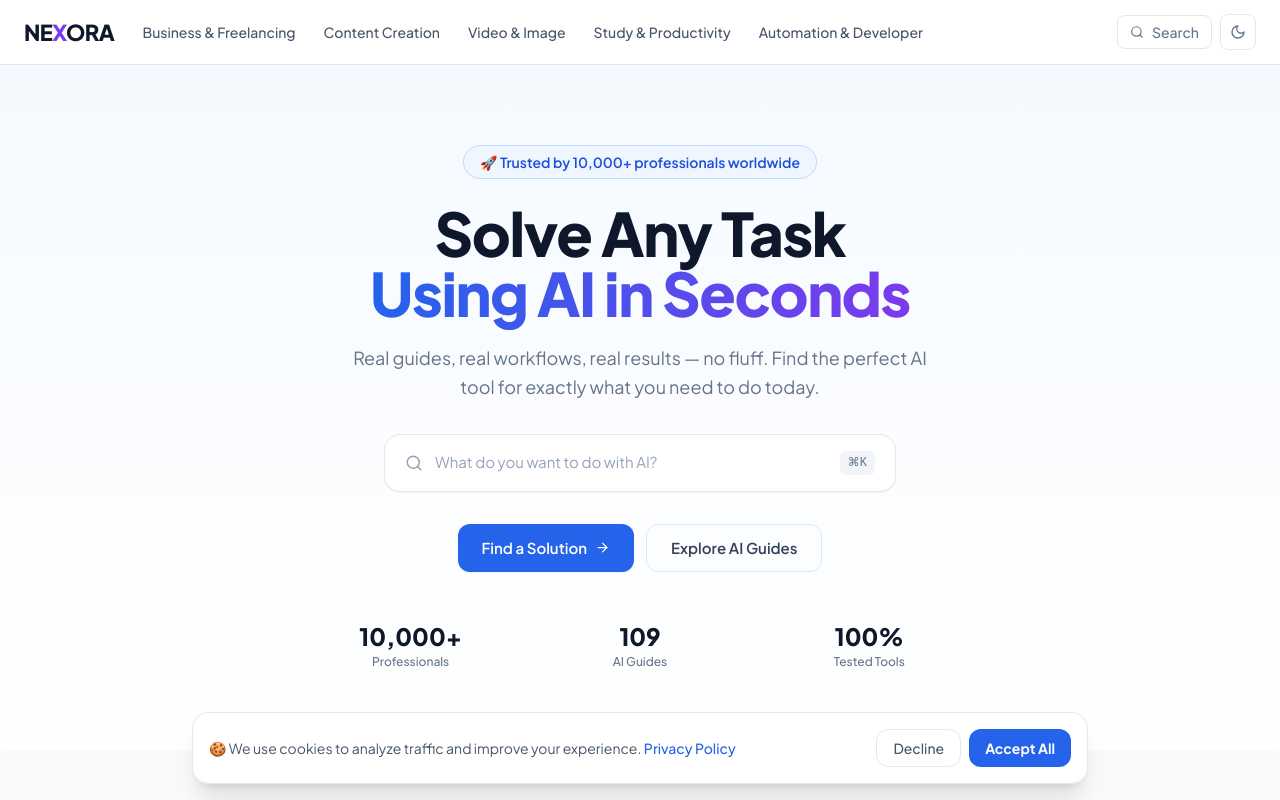
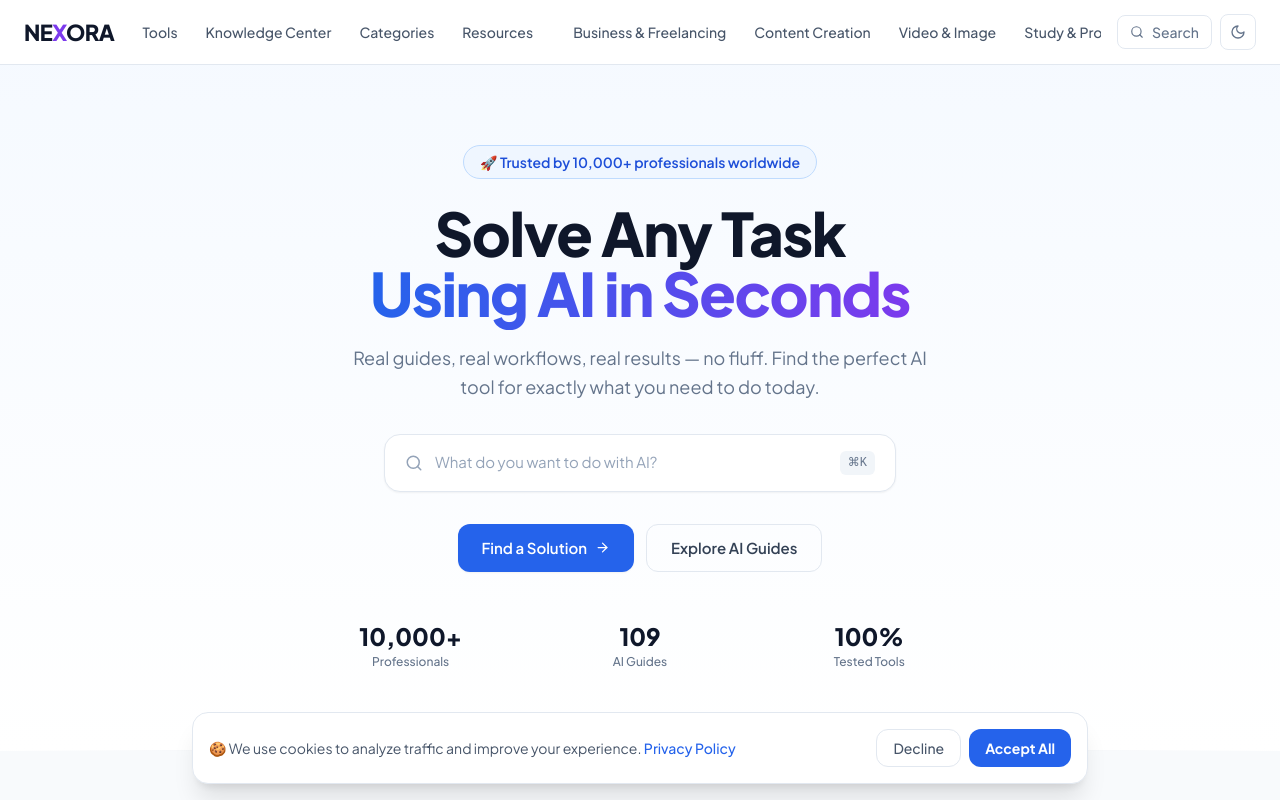
Before and after one commit to hillkhan5588-cmd/Nexora, a Next.js app: page / in a window 1280 px wide. Shown: the top 800 px of the page. Built offline with nearby package versions, Linux system fonts and the light colour scheme.

Commit message:
Update Header.tsx

```diff
--- a/components/Header.tsx
+++ b/components/Header.tsx
@@ -21,6 +21,47 @@ export default function Header() {
 
           {/* Desktop Nav */}
           <nav className="hidden lg:flex items-center gap-1 flex-1 overflow-hidden">
+            <Link
+              href="/tools"
+              className={`px-3 py-1.5 rounded-lg text-sm font-medium whitespace-nowrap transition-colors ${
+                pathname === '/tools'
+                  ? 'text-blue-600 dark:text-blue-400 bg-blue-50 dark:bg-blue-950/40'
+                  : 'text-slate-600 dark:text-slate-400 hover:text-slate-900 dark:hover:text-white hover:bg-slate-100 dark:hover:bg-slate-800'
+              }`}
+            >
+              Tools
+            </Link>
+            <Link
+              href="/knowledge-center"
+              className={`px-3 py-1.5 rounded-lg text-sm font-medium whitespace-nowrap transition-colors ${
+                pathname?.startsWith('/knowledge-center')
+                  ? 'text-blue-600 dark:text-blue-400 bg-blue-50 dark:bg-blue-950/40'
+                  : 'text-slate-600 dark:text-slate-400 hover:text-slate-900 dark:hover:text-white hover:bg-slate-100 dark:hover:bg-slate-800'
+              }`}
+            >
+              Knowledge Center
+            </Link>
+            <Link
+              href="/categories"
+              className={`px-3 py-1.5 rounded-lg text-sm font-medium whitespace-nowrap transition-colors ${
+                pathname === '/categories'
+                  ? 'text-blue-600 dark:text-blue-400 bg-blue-50 dark:bg-blue-950/40'
+                  : 'text-slate-600 dark:text-slate-400 hover:text-slate-900 dark:hover:text-white hover:bg-slate-100 dark:hover:bg-slate-800'
+              }`}
+            >
+              Categories
+            </Link>
+            <Link
+              href="/resources"
+              className={`px-3 py-1.5 rounded-lg text-sm font-medium whitespace-nowrap transition-colors ${
+                pathname === '/resources'
+                  ? 'text-blue-600 dark:text-blue-400 bg-blue-50 dark:bg-blue-950/40'
+                  : 'text-slate-600 dark:text-slate-400 hover:text-slate-900 dark:hover:text-white hover:bg-slate-100 dark:hover:bg-slate-800'
+              }`}
+            >
+              Resources
+            </Link>
+            <span className="w-px h-5 bg-slate-200 dark:bg-slate-700 mx-1" />
             {CATEGORIES.map((cat) => (
               <Link
                 key={cat.slug}
@@ -60,6 +101,19 @@ export default function Header() {
       {/* Mobile menu */}
       {mobileOpen && (
         <div className="lg:hidden border-t border-slate-200 dark:border-slate-800 bg-white dark:bg-slate-900 px-4 py-3">
+          <Link href="/tools" onClick={() => setMobileOpen(false)} className="flex items-center gap-3 px-3 py-3 rounded-lg text-slate-700 dark:text-slate-300 hover:bg-slate-50 dark:hover:bg-slate-800 font-medium transition-colors">
+            Tools
+          </Link>
+          <Link href="/knowledge-center" onClick={() => setMobileOpen(false)} className="flex items-center gap-3 px-3 py-3 rounded-lg text-slate-700 dark:text-slate-300 hover:bg-slate-50 dark:hover:bg-slate-800 font-medium transition-colors">
+            Knowledge Center
+          </Link>
+          <Link href="/categories" onClick={() => setMobileOpen(false)} className="flex items-center gap-3 px-3 py-3 rounded-lg text-slate-700 dark:text-slate-300 hover:bg-slate-50 dark:hover:bg-slate-800 font-medium transition-colors">
+            Categories
+          </Link>
+          <Link href="/resources" onClick={() => setMobileOpen(false)} className="flex items-center gap-3 px-3 py-3 rounded-lg text-slate-700 dark:text-slate-300 hover:bg-slate-50 dark:hover:bg-slate-800 font-medium transition-colors">
+            Resources
+          </Link>
+          <hr className="my-2 border-slate-200 dark:border-slate-700" />
           {CATEGORIES.map((cat) => (
             <Link
               key={cat.slug}
```
